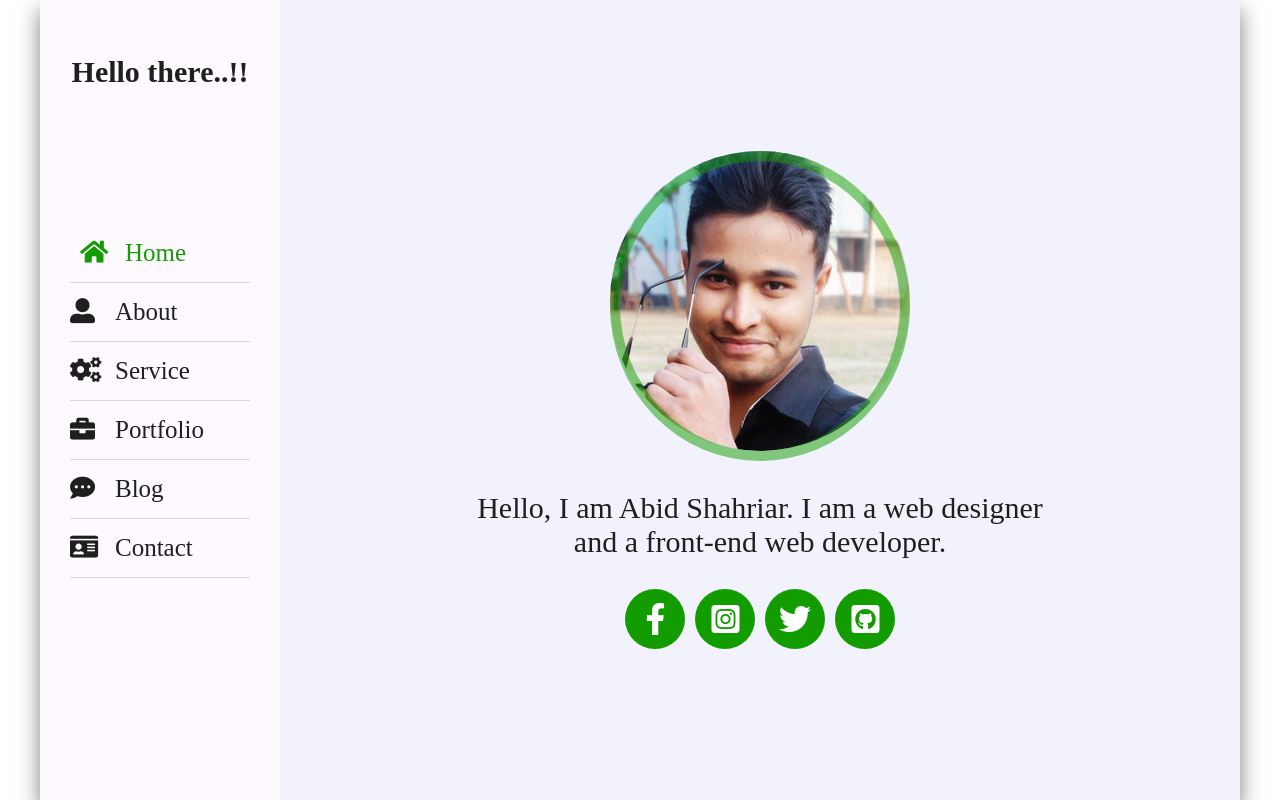
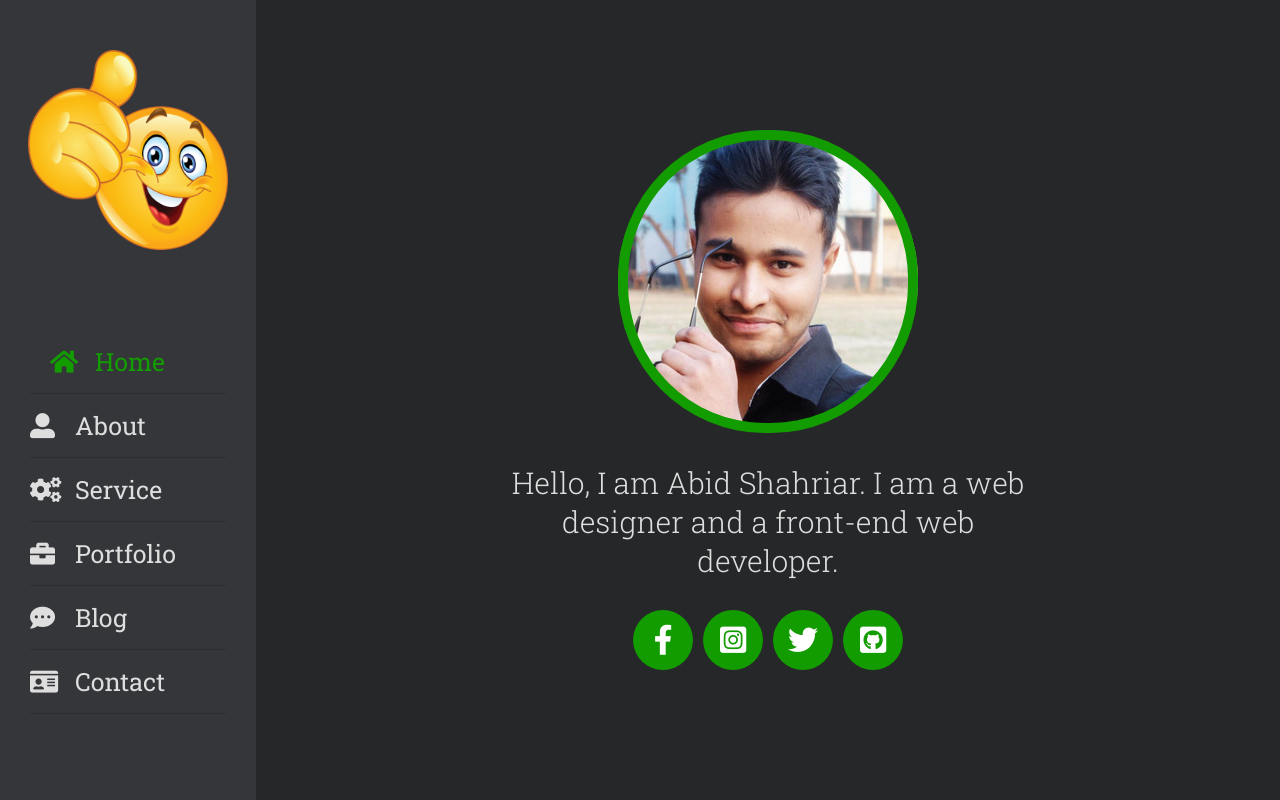
Before and after one commit to abid-shahriar/react-portfolio, a React (Create React App) app: page / in a window 1280 px wide. Built offline with nearby package versions, Linux system fonts and the light colour scheme.

Commit message:
started working on about me page

```diff
--- a/public/index.html
+++ b/public/index.html
@@ -18,6 +18,12 @@
       integrity="sha512-1PKOgIY59xJ8Co8+NE6FZ+LOAZKjy+KY8iq0G4B3CyeY6wYHN3yt9PW0XpSriVlkMXe40PTKnXrLnZ9+fkDaog=="
       crossorigin="anonymous"
     />
+
+    <!-- fonts -->
+    <link
+      href="https://fonts.googleapis.com/css2?family=Roboto+Slab:wght@100;200;300;400;500;600;700;800;900&display=swap"
+      rel="stylesheet"
+    />
   </head>
   <body>
     <noscript>You need to enable JavaScript to run this app.</noscript>
--- a/src/components/nav/Nav.jsx
+++ b/src/components/nav/Nav.jsx
@@ -1,4 +1,5 @@
 import React from "react";
+import allIsWell from "../../asset/png/all-is-well.png";
 // import homeSvg from "../../asset/svgs/home.svg";
 // import aboutSvg from "../../asset/svgs/about.svg";
 // import serviceSvg from "../../asset/svgs/service.svg";
@@ -12,7 +13,7 @@ function Nav({ setSection, section }) {
   };
   return (
     <nav id="nav">
-      <h1 className="title">Hello there..!!</h1>
+      <img src={allIsWell} alt="all is well" className="logo" />
       <ul className="nav-menu">
         <li className="menu-item">
           <a
--- a/src/components/nav/_nav.styles.scss
+++ b/src/components/nav/_nav.styles.scss
@@ -1,17 +1,18 @@
 #nav {
   width: 20%;
   height: 100vh;
-  background-color: var(--color-secondary);
+  background-color: var(--dark-1);
   @include flexbox(column);
   align-items: stretch;
   justify-content: center;
 
-  h1 {
-    flex-basis: 20%;
-    text-align: center;
-    font-size: 3rem;
-    @include flexbox;
+  .logo {
+    display: block;
+    margin: 0 auto;
     margin-bottom: 8rem;
+    margin-top: 5rem;
+    height: 200px;
+    width: 200px;
   }
 
   .nav-menu {
@@ -33,12 +34,12 @@
         cursor: pointer;
 
         &:hover {
-          transform: translateX(1rem);
-          color: var(--font-secondary);
+          transform: translateX(2rem);
+          color: var(--green);
         }
 
         &:hover .nav-icon {
-          color: var(--font-secondary);
+          color: var(--green);
         }
 
         .nav-icon {
@@ -53,6 +54,6 @@
 }
 
 #nav .nav-menu .active-nav {
-  color: var(--font-secondary);
-  transform: translateX(1rem);
+  color: var(--green);
+  transform: translateX(2rem);
 }
--- a/src/components/sections/About.jsx
+++ b/src/components/sections/About.jsx
@@ -1,7 +1,27 @@
 import React from "react";
 
 function About() {
-  return <div className="section">hello there, i am Abid Shahriar</div>;
+  return (
+    <div className="section about" id="about">
+      <div className="section-wrapper">
+        <div className="about__section-name">
+          <h1>About Me</h1>
+          <span></span>
+          <span></span>
+        </div>
+        <div className="about__info">
+          <h2>I am Abid Shahriar,</h2>
+          <p>
+            I am a Web Designer and a front-end web developer. I'm very
+            passionate and dedicated to my work. With 2 years of experience as a
+            professional Web Designer nad Developer, I have acquired the skills
+            and knowledge necessary to make a project a succes. I enjoy every
+            step of my work, from discussion to collaboration.
+          </p>
+        </div>
+      </div>
+    </div>
+  );
 }
 
 export default About;
--- a/src/components/sections/_about.styles.scss
+++ b/src/components/sections/_about.styles.scss
@@ -0,0 +1,38 @@
+.about {
+  &__section-name {
+    margin-bottom: 3rem;
+    h1 {
+      font-size: 4rem;
+    }
+    span {
+      background-color: var(--green);
+      height: 5px;
+      display: block;
+      margin-bottom: 8px;
+      border-radius: 50px;
+
+      &:nth-child(2) {
+        width: 100px;
+      }
+
+      &:last-child {
+        width: 50px;
+      }
+    }
+  }
+
+  &__info {
+    word-spacing: 3px;
+    color: var(--white);
+    h2 {
+      font-size: 2.5rem;
+      font-weight: 400;
+      margin-bottom: 0.5rem;
+    }
+
+    p {
+      font-size: 1.6rem;
+      font-weight: 300;
+    }
+  }
+}
--- a/src/components/sections/_home.styles.scss
+++ b/src/components/sections/_home.styles.scss
@@ -10,8 +10,8 @@
       position: absolute;
       height: 100%;
       width: 100%;
-      border: 1rem solid rgba(18, 156, 0, 0.5);
-      border-radius: 50%;
+      border: 1rem solid var(--green);
+      border-radius: 49%;
       top: 0;
       left: 0;
     }
@@ -41,21 +41,22 @@
       text-decoration: none;
       height: 60px;
       width: 60px;
-      background-color: var(--font-secondary);
+      background-color: var(--green);
       border-radius: 50%;
       transition: 0.25s;
 
       &:hover {
         transform: scale(1.15);
-        background-color: black;
+        background-color: var(--white);
       }
 
       &:hover i {
-        color: var(--font-secondary);
+        color: var(--green);
       }
 
       i {
-        transform: scale(0.8);
+        // transform: scale(0.8);
+        font-size: 3rem;
         color: white;
         transition: 0.25s;
       }
--- a/src/sass/_animations.scss
+++ b/src/sass/_animations.scss
@@ -1,9 +1,16 @@
 @keyframes sectionChange {
   0% {
-    transform: translateX(100%);
+    // transform: translateX(110%);
+    // transform: scale(0);
+    opacity: 0;
   }
 
+  70% {
+    // transform: translateX(-40px);
+  }
   100% {
-    transform: translateX(0);
+    // transform: translateX(0);
+    // transform: scale(1);
+    opacity: 1;
   }
 }
--- a/src/sass/_base.scss
+++ b/src/sass/_base.scss
@@ -7,10 +7,11 @@
 }
 
 :root {
-  --color-primary: #f2f2fc;
-  --color-secondary: #fdf9ff;
-  --font-primary: #1f1f1f;
-  --font-secondary: rgb(18, 156, 0);
+  --dark-1: #35363a;
+  --dark-2: #262728;
+  --white: #f0f0f0;
+  --white-light-1: #dedede;
+  --green: rgb(18, 156, 0);
   --sayan: rgb(112, 112, 112);
 }
 
@@ -20,13 +21,15 @@ html {
 
 body {
   overflow-x: hidden;
-  color: var(--font-primary);
+  color: var(--white-light-1);
+  background-color: #0e0e0e;
+  font-family: "Roboto Slab", serif;
 }
 
 #root {
-  max-width: 1200px;
+  max-width: 2000px;
   margin: 0 auto;
-  background-color: var(--color-primary);
+  background-color: var(--dark-2);
   @include flexbox;
   flex-wrap: wrap;
   box-shadow: 0 10px 20px rgba(0, 0, 0, 0.5);
@@ -34,9 +37,12 @@ body {
 }
 
 .section {
-  width: 100%;
+  width: 90%;
+  margin: 0 auto;
   min-height: 100vh;
-  @include flexbox;
-  animation: sectionChange 0.5s ease-in;
-  font-size: 40px;
+  animation: sectionChange 1s ease-in-out;
 }
+
+.section-wrapper {
+  padding: 5rem 0;
+}
```
Also changed, not shown: src/asset/png/all-is-well.png (added).
